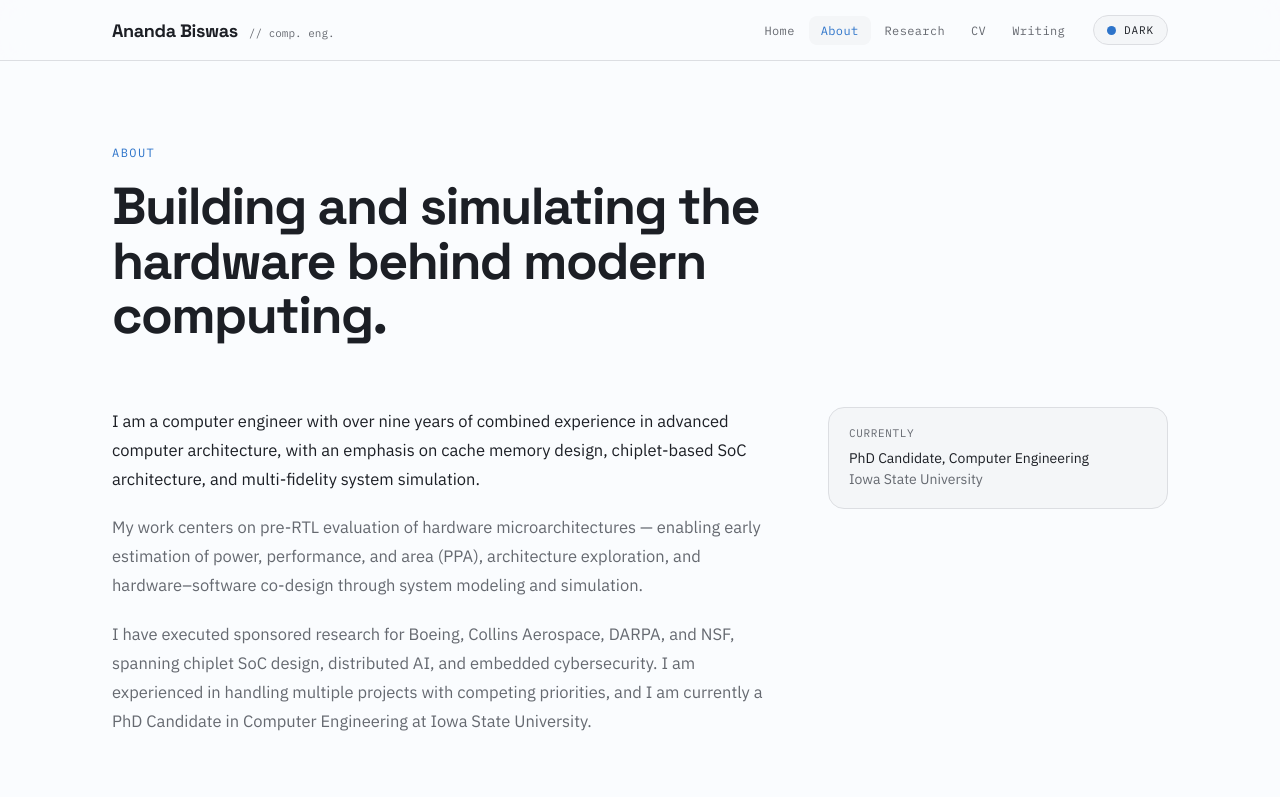
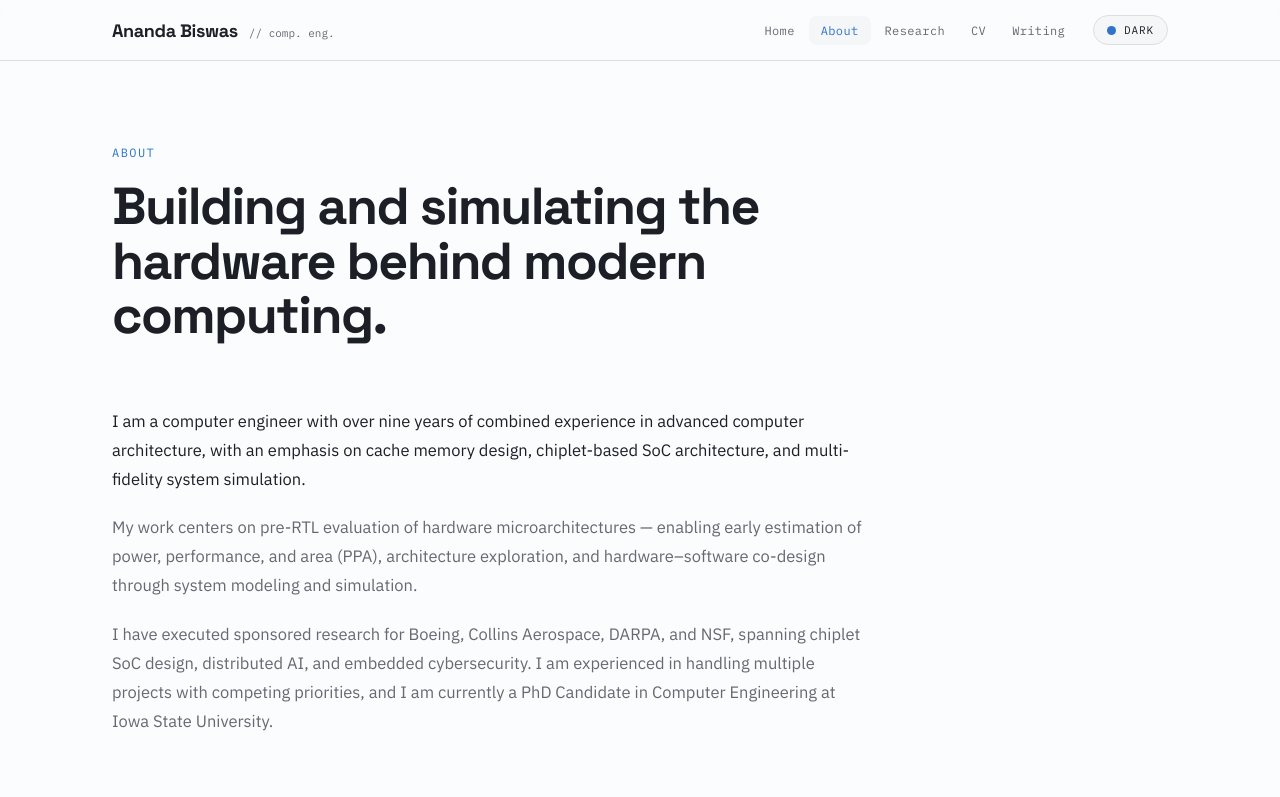
Before and after one commit to ananda-codes/ananda-codes.github.io, a plain HTML site: page About.dc.html in a window 1280 px wide. Shown: the top 797 px of the page. Drawn offline with nearby package versions, Linux system fonts and the light colour scheme.

Commit message:
Cleanup about

```diff
--- a/About.dc.html
+++ b/About.dc.html
@@ -56,18 +56,12 @@
     <h1 style="font-family:'Space Grotesk',sans-serif;font-weight:700;font-size:clamp(34px,5vw,52px);line-height:1.05;letter-spacing:-0.03em;margin:18px 0 0;max-width:760px;">Building and simulating the hardware behind modern computing.</h1>
   </section>
 
-  <section style="display:grid;grid-template-columns:1fr 340px;gap:56px;padding:56px 0;align-items:start;">
-    <div style="font-size:16.5px;line-height:1.75;color:var(--fg);">
+  <section style="padding:56px 0;">
+    <div style="max-width:760px;font-size:16.5px;line-height:1.75;color:var(--fg);">
       <p style="margin:0;">I am a computer engineer with over nine years of combined experience in advanced computer architecture, with an emphasis on cache memory design, chiplet-based SoC architecture, and multi-fidelity system simulation.</p>
       <p style="margin:20px 0 0;color:var(--muted);">My work centers on pre-RTL evaluation of hardware microarchitectures &mdash; enabling early estimation of power, performance, and area (PPA), architecture exploration, and hardware&ndash;software co-design through system modeling and simulation.</p>
       <p style="margin:20px 0 0;color:var(--muted);">I have executed sponsored research for Boeing, Collins Aerospace, DARPA, and NSF, spanning chiplet SoC design, distributed AI, and embedded cybersecurity. I am experienced in handling multiple projects with competing priorities, and I am currently a PhD Candidate in Computer Engineering at Iowa State University.</p>
     </div>
-    <aside style="border:1px solid var(--border);border-radius:16px;overflow:hidden;background:var(--surface);">
-      <div style="padding:18px 20px;">
-        <div style="font-family:'IBM Plex Mono',monospace;font-size:11px;letter-spacing:0.06em;color:var(--muted);">CURRENTLY</div>
-        <div style="font-size:14px;margin-top:8px;line-height:1.5;">PhD Candidate, Computer Engineering<br><span style="color:var(--muted);">Iowa State University</span></div>
-      </div>
-    </aside>
   </section>
 
   <section style="padding:8px 0 0;">
```
